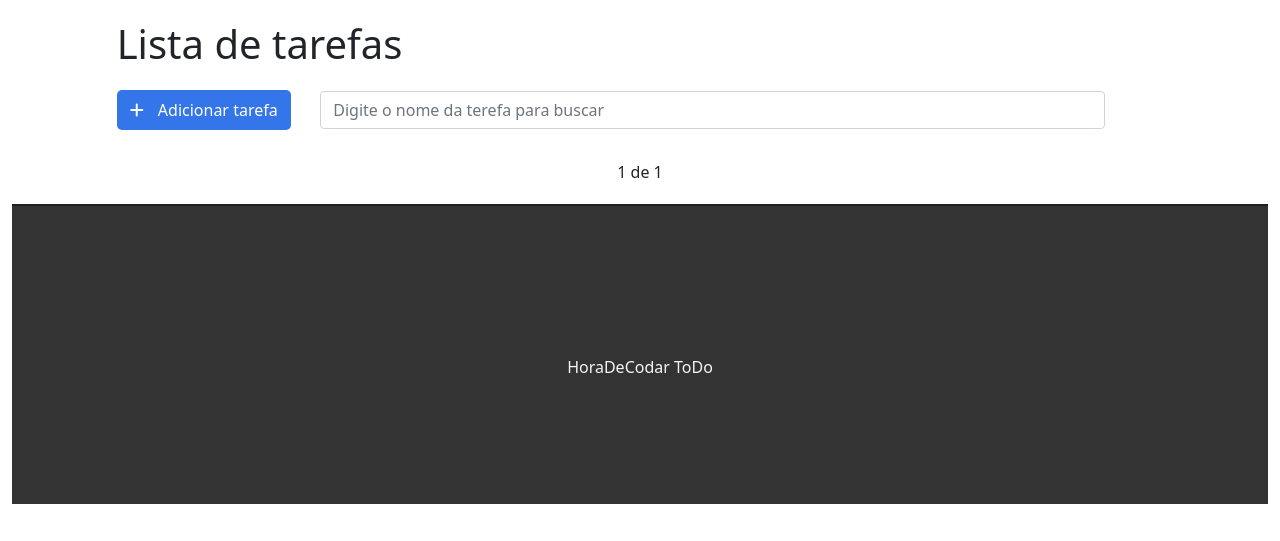
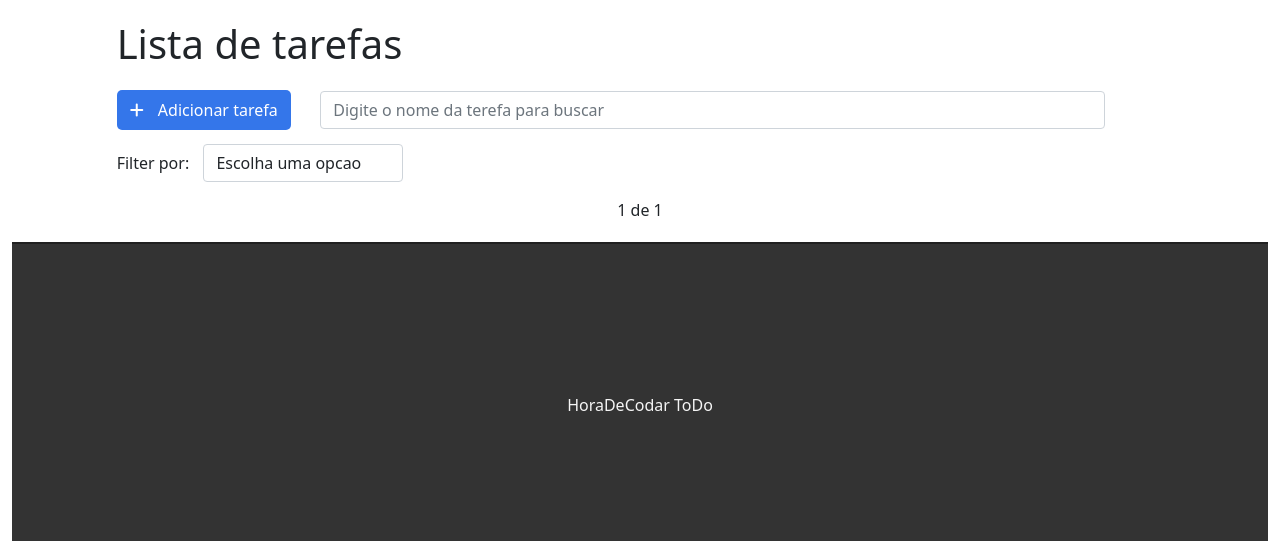
Before and after one commit to Geraldini2000/Projeto-ToDo, a Django app: page / in a window 1280 px wide. Shown: the part 57-598 px from the top of the page. Run offline with Django 4.2, Linux system fonts and the light colour scheme; the visitor is signed in with stand-in values (Sample User, id 1); data that the repository does not hold is empty; parts of the project's set-up code (start-up, migrations or seed data) failed here and were passed over; some libraries are stand-ins or nearby versions.

Commit message:
Filtrando as tarefas por status

```diff
--- a/tasks/static/css/styles.css
+++ b/tasks/static/css/styles.css
@@ -81,6 +81,7 @@ container-fluid {
 .task-item {
     list-style: none;
     font-size: 20px;
+    padding: 0 15px;
     height: 50px;
     padding-top: 10;
     border-bottom: 1px dashed #ccc;
@@ -162,3 +163,16 @@ ul.messages li {
     margin-top: 30px;
     text-align: center;
 }
+
+/* filter */
+
+.filter-div {
+    margin-bottom: 15px;
+    padding: 0;
+}
+
+#filter {
+    display: inline-block;
+    width: 200px;
+    margin-left: 10px;
+}
--- a/tasks/static/js/scripts.js
+++ b/tasks/static/js/scripts.js
@@ -1,7 +1,9 @@
 $(document).ready(function()  {
+    var baseUrl = 'http://127.0.0.1:8000/'
     var deleteBtn = $('.delete-btn');
     var searchBtn = $('#search-btn');
     var searchForm = $('#search-form');
+    var filter =  $('#filter');
 
     $(deleteBtn).on('click', function(e) {
 
@@ -19,4 +21,10 @@ $(document).ready(function()  {
     $(searchBtn).on('click', function() {
         searchForm.submit();
     });
+
+    $(filter).change(function() {
+        var filter = $(this).val();
+        window.location.href = baseUrl + '?filter=' + filter;
+    })
+
 });
--- a/tasks/templates/tasks/list.html
+++ b/tasks/templates/tasks/list.html
@@ -15,6 +15,14 @@
             <input class="form-control" type="text" id="search" name="search" placeholder="Digite o nome da terefa para buscar" value="{{ request.GET.search }}">
             <i class="fas fa-search" id="search-btn"></i>
         </form>
+    </div>
+    <div class="col-12 filter-div">
+        <span>Filter por:</span>
+        <select name="filter" id="filter" class="form-control">
+            <option value="">Escolha uma opcao</option>
+            <option value="done">Tarefa concluida</option>
+            <option value="doing">Tarefas a fazer</option>
+        </select>
     </div>
     {% if messages %}
         <ul class="messages">
--- a/tasks/views.py
+++ b/tasks/views.py
@@ -14,10 +14,15 @@ from .models import Task
 def tasksList(request):
 
     search = request.GET.get('search')
+    filter = request.GET.get('filter')
 
     if search:
 
         tasks = Task.objects.filter(title__icontains=search, user=request.user)
+
+    elif filter:
+
+        tasks = Task.objects.filter(done=filter, user=request.user)
 
     else:
 
```
